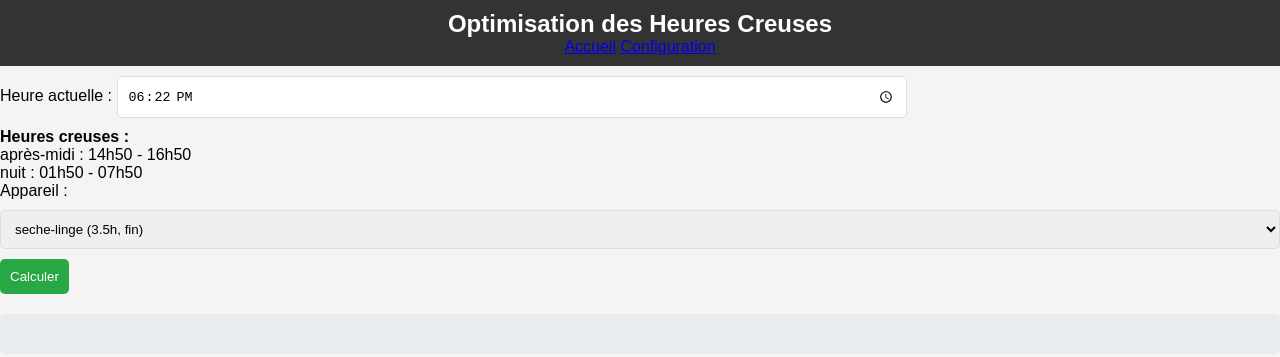
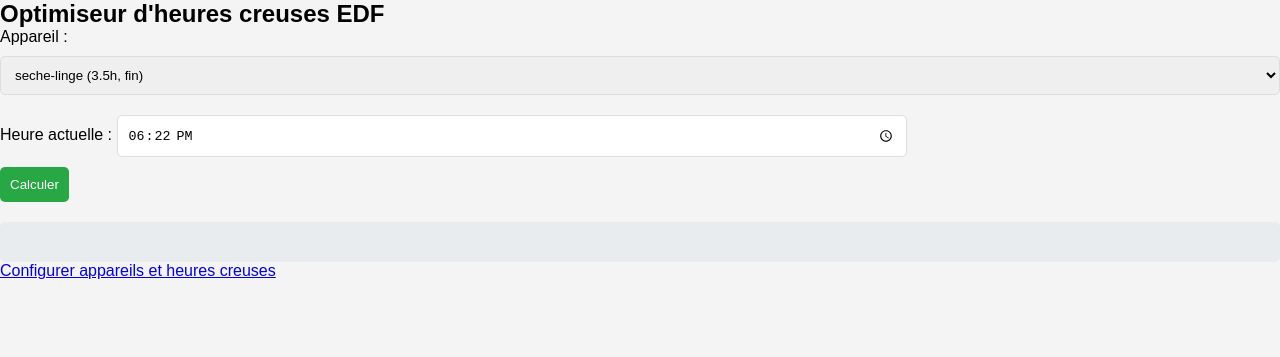
Before and after one commit to alex3890/heures-creuses, a plain HTML site: page index.html in a window 1280 px wide. Drawn offline with Linux system fonts and the light colour scheme.

Commit message:
Update index.html

```diff
--- a/index.html
+++ b/index.html
@@ -1,33 +1,27 @@
 <!DOCTYPE html>
 <html lang="fr">
 <head>
-  <meta charset="UTF-8" />
-  <meta name="viewport" content="width=device-width, initial-scale=1.0" />
-  <title>Optimisation Heures Creuses</title>
-  <link rel="stylesheet" href="style.css" />
+  <meta charset="UTF-8">
+  <title>Optimiseur d'heures creuses</title>
+  <meta name="viewport" content="width=device-width, initial-scale=1.0">
+  <link rel="stylesheet" href="style.css">
 </head>
 <body>
-  <header>
-    <h1>Optimisation des Heures Creuses</h1>
-    <nav>
-      <a href="index.html">Accueil</a>
-      <a href="config.html">Configuration</a>
-    </nav>
-  </header>
-
-  <main>
-    <label for="horaire">Heure actuelle :</label>
-    <input type="time" id="horaire" />
-    <div id="heures-creuses"></div>
-
+  <h1>Optimiseur d'heures creuses EDF</h1>
+  <div class="box">
     <label for="appareil">Appareil :</label>
     <select id="appareil"></select>
 
+    <label for="horaire">Heure actuelle :</label>
+    <input type="time" id="horaire" step="300">
+
+    <div class="hc-info" id="hcInfo"></div>
+
     <button onclick="calculer()">Calculer</button>
     <div id="resultat"></div>
-  </main>
+    <a class="link" href="config.html">Configurer appareils et heures creuses</a>
+  </div>
 
-  <script src="config.js"></script>
   <script src="script.js"></script>
 </body>
 </html>
```
